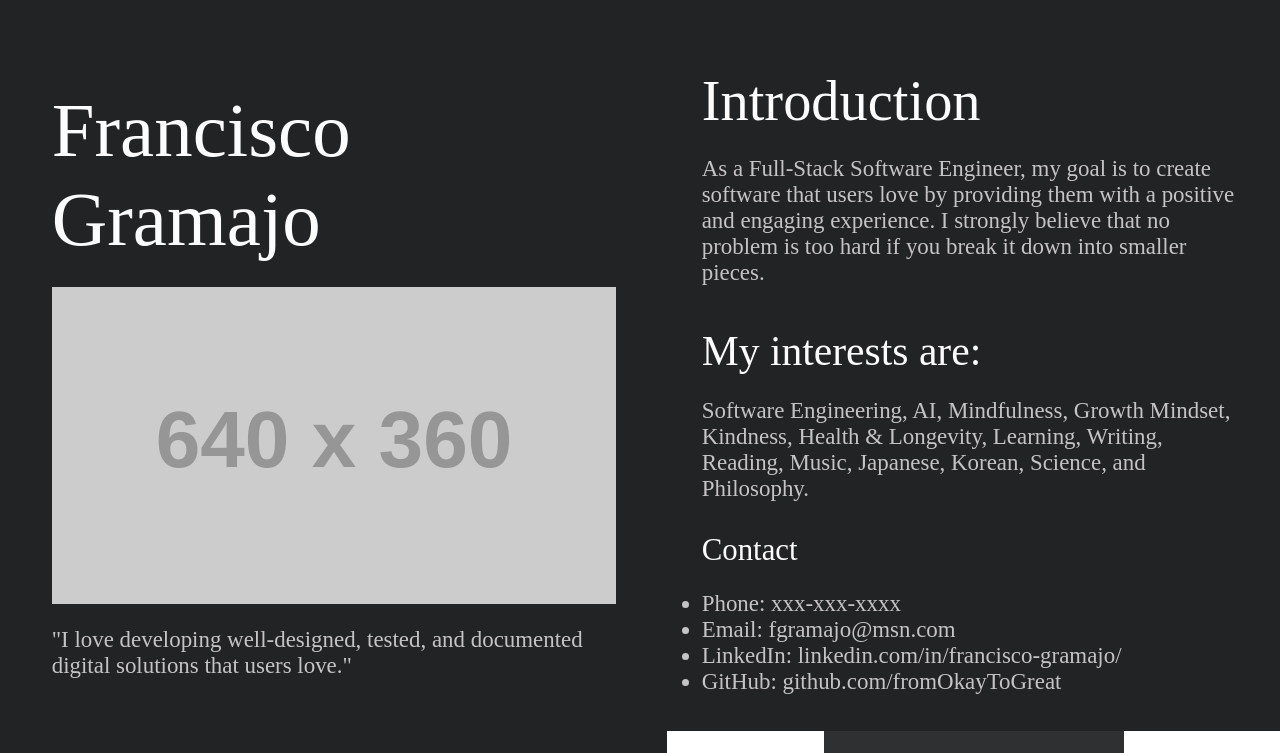
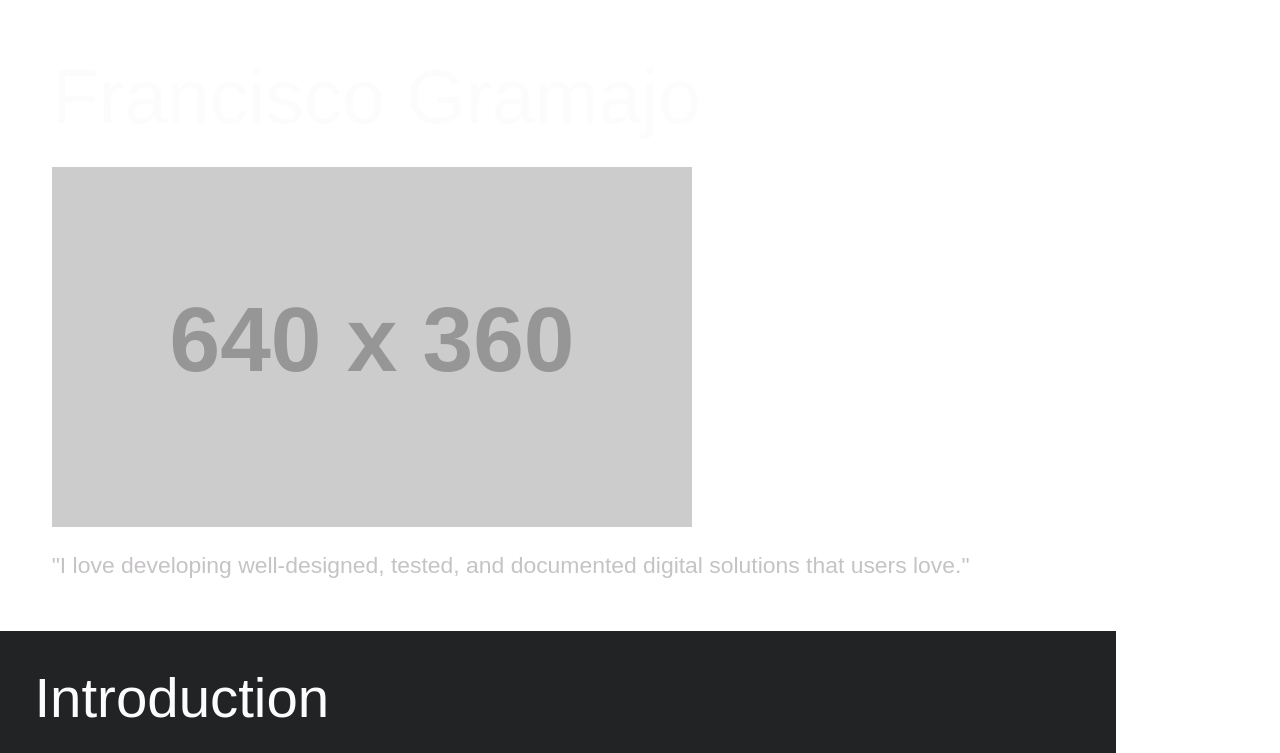
Before and after one commit to fromOkayToGreat/portfolio-build, a plain HTML site: page index.html in a window 1280 px wide. Shown: the top 753 px of the page. Drawn offline with Linux system fonts and the light colour scheme; placeholder pictures from the web are drawn by us.

Commit message:
:lipstick: adjust styles variables and remove what was not needed

```diff
--- a/styles.css
+++ b/styles.css
@@ -1,5 +1,4 @@
 /* makes sizing simpler */
-
 *,
 *::before,
 *::after {
@@ -70,6 +69,8 @@ video {
   --grid-max-width: 69.75rem;
   --grid-gutter: var(--space-s-l, clamp(1rem, calc(0.5rem + 2.51vw), 2.25rem));
   --grid-columns: 12;
+
+  --flow-space: var(--space-m);
 }
 
 /* Utility for dark theme */
@@ -81,17 +82,12 @@ video {
   --fg-light: hsl(300, 2%, 77%);
 }
 
+.u-grid {
+  display: grid;
+}
+
 .u-container {
   max-width: var(--grid-max-width);
-  padding-inline: var(--grid-gutter);
-  margin-inline: auto;
-}
-
-.u-grid {
-  display: grid;
-  grid-template-areas:
-    "profile intro"
-    "experience projects";
 }
 
 /* Blocks */
@@ -103,13 +99,11 @@ video {
   font-size: var(--step-1); /* Using Utopia's fluid type scale */
 }
 
-/* Exceptions for dark theme */
 .theme-dark #profile {
-  background-color: var(--bg-darker);
   padding: var(--space-xl); /* A larger space to make this section stand out */
 }
 
-@media (max-width: 768px) {
+/* @media (max-width: 768px) {
   .u-grid {
     grid-template-areas:
       "profile"
@@ -117,10 +111,10 @@ video {
       "experience"
       "projects";
   }
-}
+} */
 
 body {
-  font-family: "Inter var";
+  font-family: Arial, sans-serif;
   font-size: var(--step-0);
   color: var(--fg-light);
 }
@@ -131,8 +125,6 @@ h3,
 h4,
 h5,
 h6 {
-  margin-top: var(--space-l);
-  margin-bottom: 0;
   color: var(--fg-lighter);
 }
 
```
